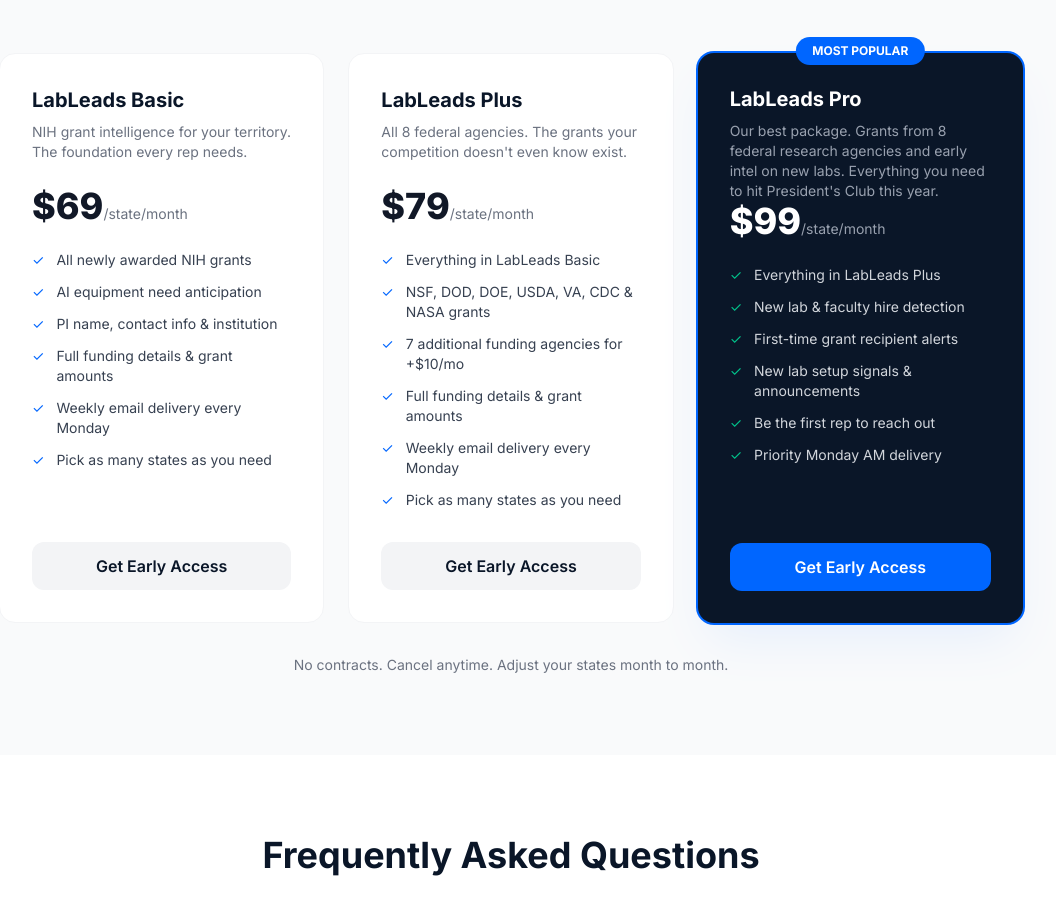
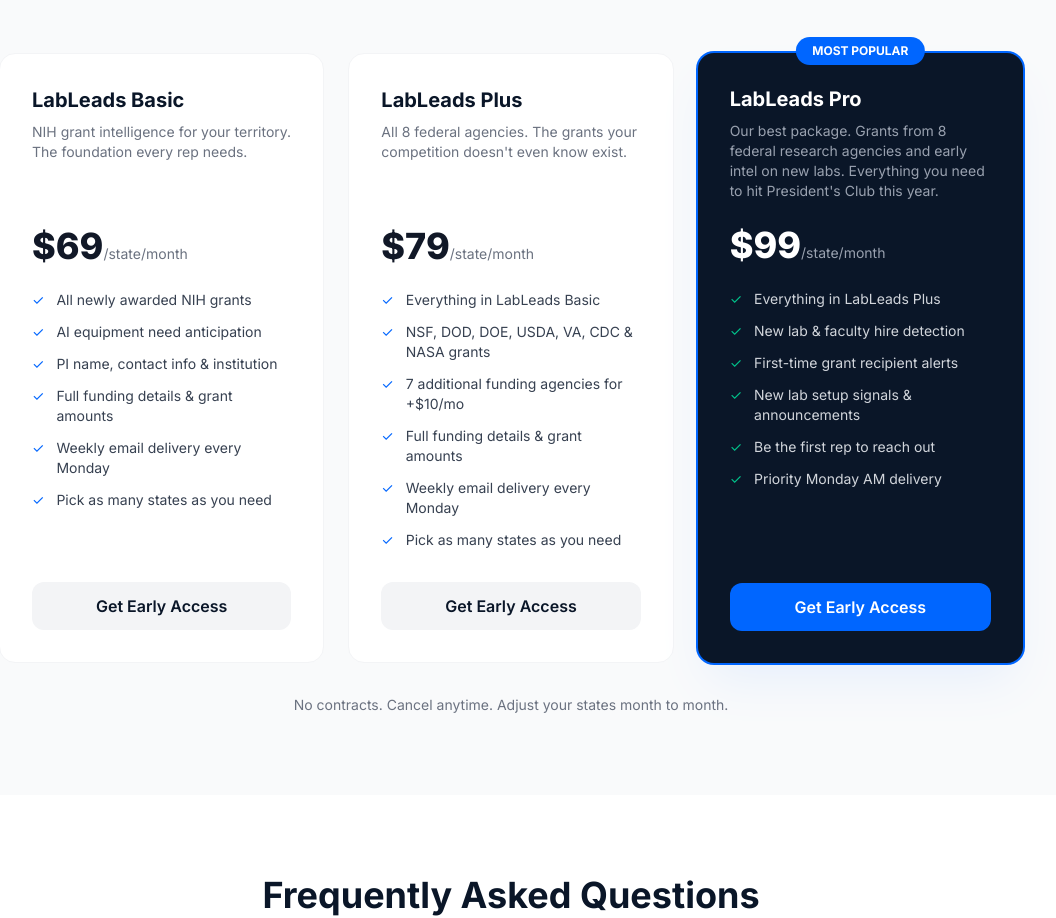
Before and after one commit to lableadmanager-bit/lableadspro-website, a Next.js app: page / in a window 1280 px wide. Shown: the part 3940-4858 px from the top of the page, without its empty margins (129-1185 px from the left). Built offline with nearby package versions, Linux system fonts and the light colour scheme.

Commit message:
More breathing room for pricing descriptions, align price points

```diff
--- a/src/components/Pricing.tsx
+++ b/src/components/Pricing.tsx
@@ -85,7 +85,7 @@
                 {plan.name}
               </h3>
               <p
-                className={`text-sm min-h-[4rem] ${
+                className={`text-sm min-h-[5rem] mb-6 ${
                   plan.featured ? "text-gray-400" : "text-[var(--color-gray-500)]"
                 }`}
               >
```
